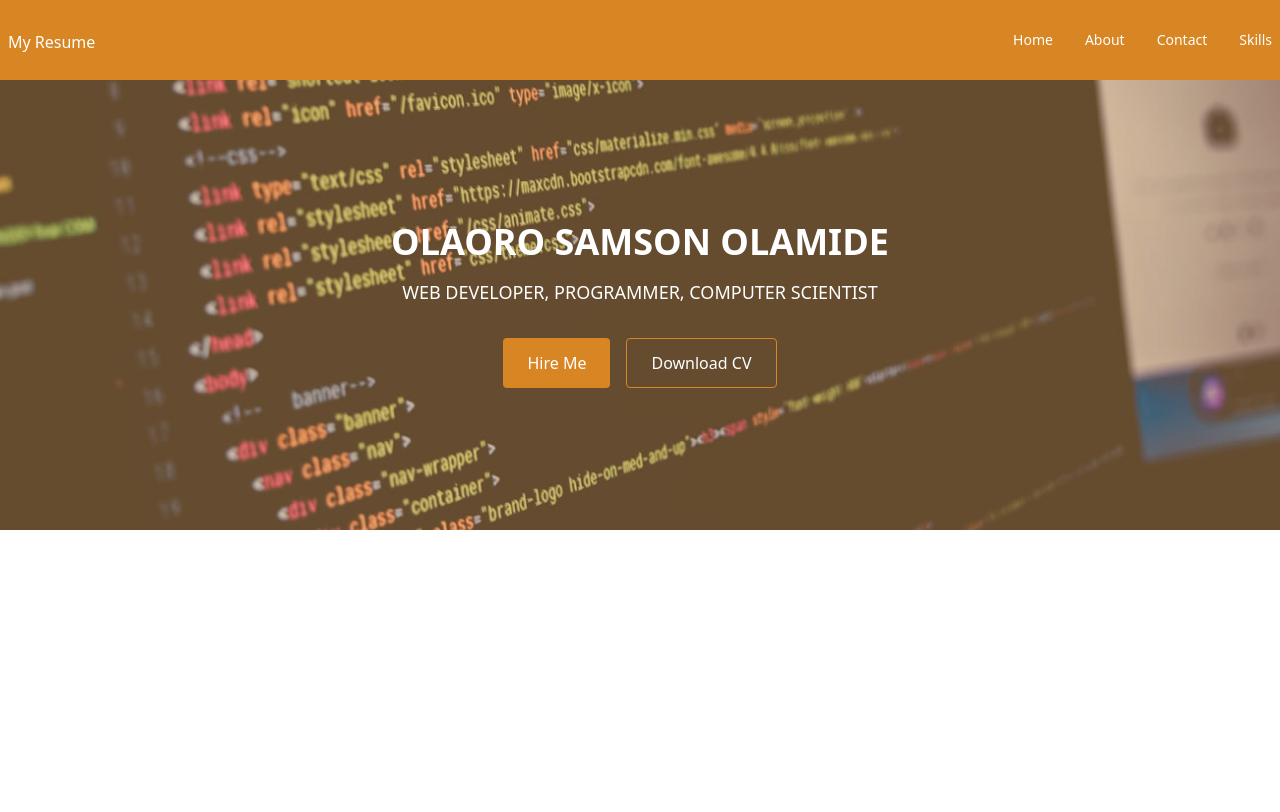
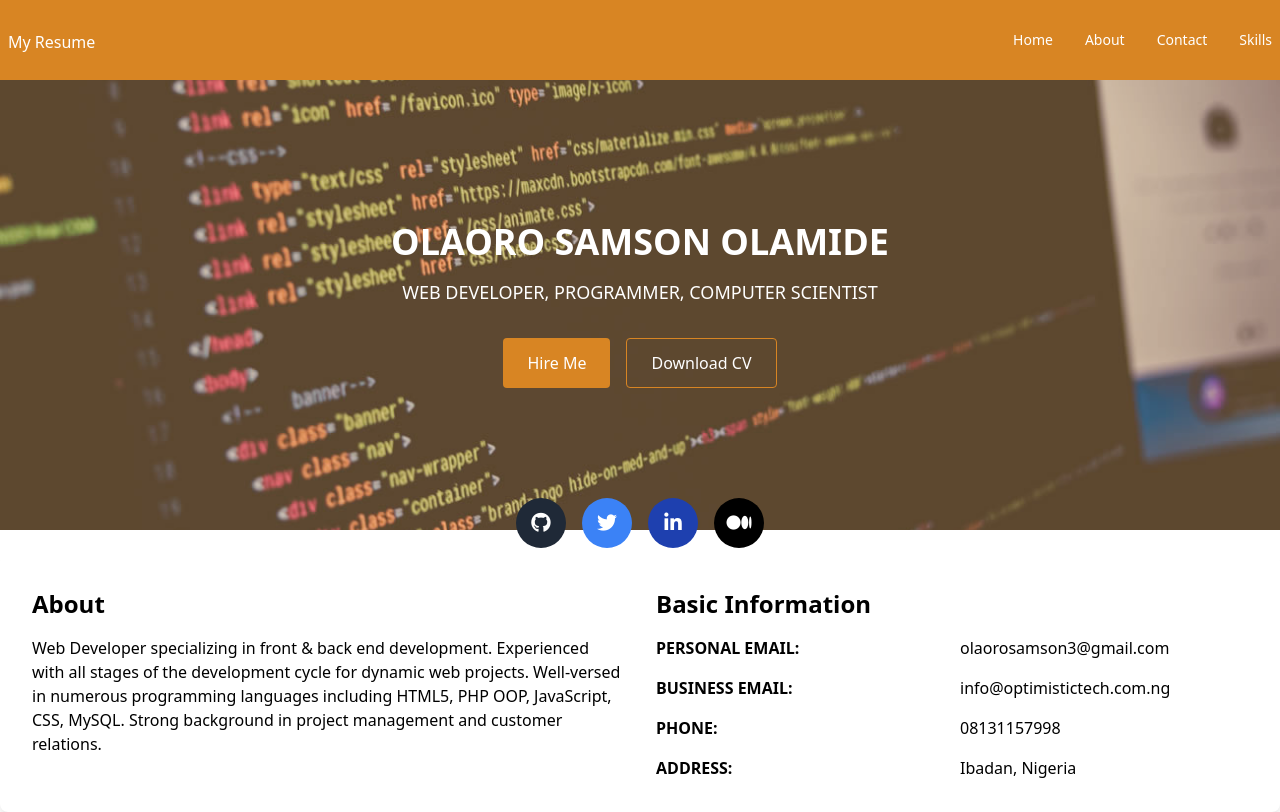
Before and after one commit to optimistictech/my-portfolio-tailwind, a website: page index.html in a window 1280 px wide. Drawn offline with Linux system fonts and the light colour scheme.

Commit message:
about us Added

```diff
--- a/index.html
+++ b/index.html
@@ -6,15 +6,17 @@
   <meta name="viewport" content="width=device-width, initial-scale=1.0">
 
   <title>My Portfolio</title>
+  <link href="https://cdnjs.cloudflare.com/ajax/libs/font-awesome/6.0.0-beta3/css/all.min.css" rel="stylesheet">
+
   <link href="/dist/output.css" rel="stylesheet">
 
 </head>
 
-<body class="" >
+<body class="">
   <nav class="bg-custom-orange px-2 py-[30px]   lg:h-20 ">
     <div class="container flex flex-wrap justify-between mx-auto">
 
-      <a  href="#">
+      <a href="#">
         <span class=" text-white">My Resume</span>
       </a>
 
@@ -22,19 +24,19 @@
 
       <ul class="flex mt-4 md:flex-row md:space-x-8 md:mt-0 md:text-sm ">
         <li>
-          <a href="#" class="block py-2 pr-4 pl-3 text-white bg-blue-700 rounded bg-transparent  md:p-0" >Home</a>
+          <a href="#" class="block py-2 pr-4 pl-3 text-white bg-blue-700 rounded bg-transparent  md:p-0">Home</a>
         </li>
 
         <li>
-          <a href="#" class="block py-2 pr-4 pl-3 text-white bg-blue-700 rounded bg-transparent  md:p-0" >About</a>
+          <a href="#" class="block py-2 pr-4 pl-3 text-white bg-blue-700 rounded bg-transparent  md:p-0">About</a>
         </li>
 
         <li>
-          <a href="#" class="block py-2 pr-4 pl-3 text-white bg-blue-700 rounded bg-transparent  md:p-0" >Contact</a>
+          <a href="#" class="block py-2 pr-4 pl-3 text-white bg-blue-700 rounded bg-transparent  md:p-0">Contact</a>
         </li>
 
         <li>
-          <a href="#" class="block py-2 pr-4 pl-3 text-white bg-blue-700 rounded bg-transparent  md:p-0" >Skills</a>
+          <a href="#" class="block py-2 pr-4 pl-3 text-white bg-blue-700 rounded bg-transparent  md:p-0">Skills</a>
         </li>
 
       </ul>
@@ -43,13 +45,60 @@
 
   <div class="relative bg-hero-image bg-center bg-no-repeat bg-cover h-[450px] flex items-center justify-center">
     <!-- Transparent color overlay using pseudo-element ::before -->
-    <div class="absolute inset-0 bg-custom-orange opacity-30"></div>
+    <div class="absolute inset-0 bg-custom-orange opacity-25"></div>
     <div class="text-center text-white relative">
       <h1 class="text-4xl font-bold mb-4">OLAORO SAMSON OLAMIDE</h1>
       <p class="text-lg mb-8">WEB DEVELOPER, PROGRAMMER, COMPUTER SCIENTIST</p>
       <div class="flex justify-center space-x-4">
         <button class="bg-custom-orange hover:bg-custom-orange-fade text-white px-6 py-3 rounded">Hire Me</button>
-         <a href="docs/Samson+Olamide+Web_developer.pdf" target="_parent">   <button class="bg-transparent hover:bg-custom-orange text-white border border-custom-orange px-6 py-3 rounded">Download CV</button></a>
+        <a href="docs/Samson+Olamide+Web_developer.pdf" target="_parent"> <button
+            class="bg-transparent hover:bg-custom-orange text-white border border-custom-orange px-6 py-3 rounded">Download
+            CV</button></a>
+      </div>
+    </div>
+  </div>
+
+  <div class="relative flex justify-center items-center mt-[-40px]">
+    <a href="https://github.com/optimistictech/" target="_blank"  class="bg-gray-800 w-[50px] h-[50px] flex items-center justify-center rounded-full p-2 m-2">
+        <i class="fab fa-github  text-white text-xl"></i>
+    </a>
+
+    <a href="https://twitter.com/samson_optimist" target="_blank" class="bg-blue-500  w-[50px] h-[50px] flex items-center justify-center rounded-full p-2 m-2">
+        <i class="fab fa-twitter text-white text-xl"></i>
+    </a>
+
+    <a href="https://www.linkedin.com/in/samson-olaoro-63051a195/" target="_blank" class="bg-blue-800 w-[50px] h-[50px] flex items-center justify-center rounded-full p-2 m-2">
+        <i class="fab fa-linkedin-in text-white text-xl"></i>
+    </a>
+
+     <a href="https://medium.com/@olaorosamson3" target="_blank" class="bg-black w-[50px] h-[50px] flex items-center justify-center rounded-full p-2 m-2">
+            <i class="fab fa-medium-m text-white text-xl"></i>
+        </a>
+</div>
+
+
+<div class="section" >
+  <div class="container mx-auto">
+      <div class="bg-white shadow-lg rounded-lg overflow-hidden">
+          <div class="grid lg:grid-cols-2 p-8 gap-8">
+              <div>
+                  <div class="text-2xl font-bold mb-4">About</div>
+                  <p>Web Developer specializing in front & back end development. Experienced with all stages of the development cycle for dynamic web projects. Well-versed in numerous programming languages including HTML5, PHP OOP, JavaScript, CSS, MySQL. Strong background in project management and customer relations.</p>
+              </div>
+              <div>
+                  <div class="text-2xl font-bold mb-4">Basic Information</div>
+                  <div class="grid grid-cols-2 gap-4 mt-3">
+                      <div><strong class="uppercase">Personal Email:</strong></div>
+                      <div>olaorosamson3@gmail.com</div>
+                      <div><strong class="uppercase">Business Email:</strong></div>
+                      <div>info@optimistictech.com.ng</div>
+                      <div><strong class="uppercase">Phone:</strong></div>
+                      <div>08131157998</div>
+                      <div><strong class="uppercase">Address:</strong></div>
+                      <div>Ibadan, Nigeria</div>
+                  </div>
+              </div>
+          </div>
       </div>
   </div>
 </div>
--- a/tailwind.config.js
+++ b/tailwind.config.js
@@ -10,7 +10,8 @@ module.exports = {
       },
       backgroundImage: {
         'hero-image': "url('/img/slide2.jpg')",
-       }
+       },
+
     },
   },
   plugins: [],
```
Also changed, not shown: dist/output.css. Lines whose indentation alone changed are shown as unchanged.
